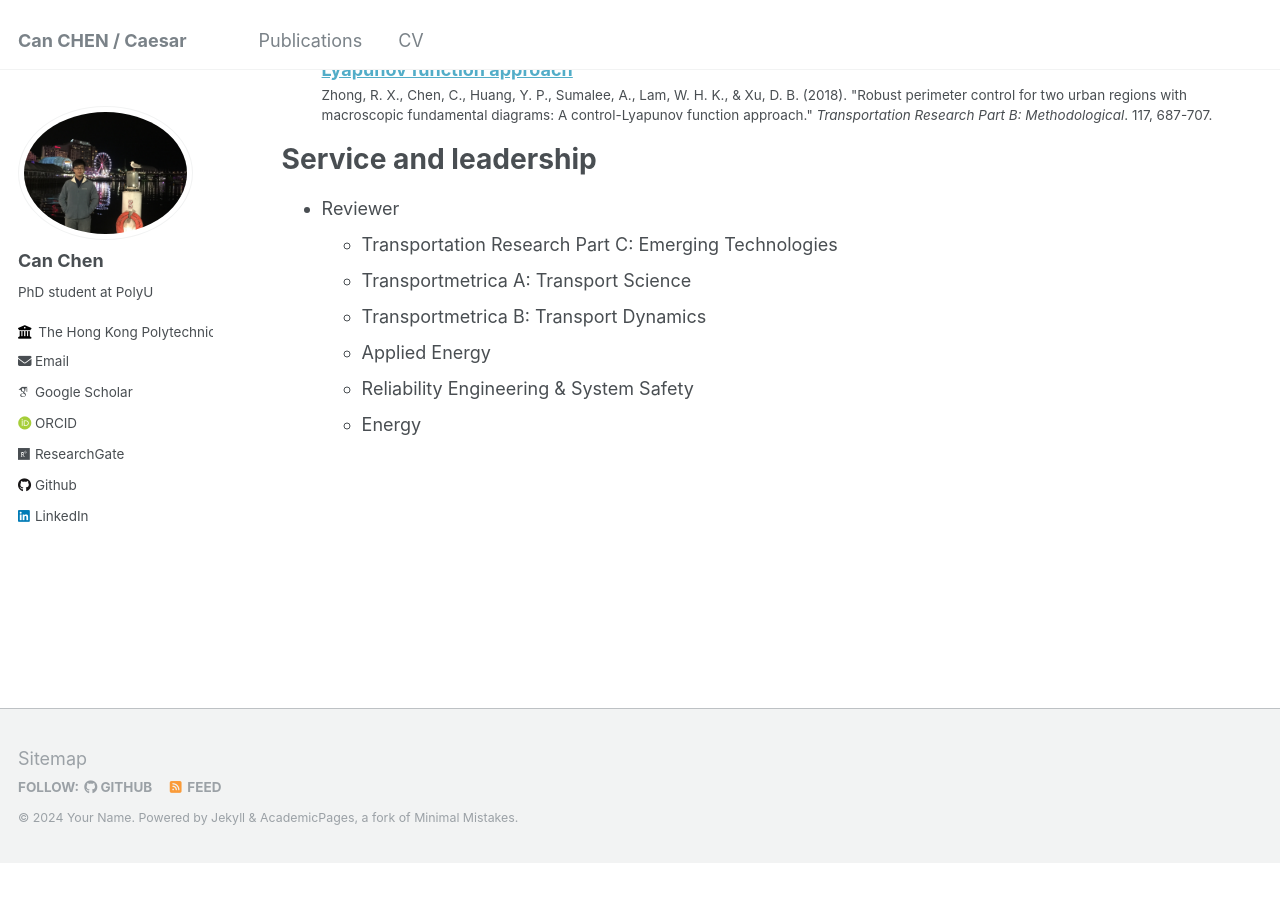
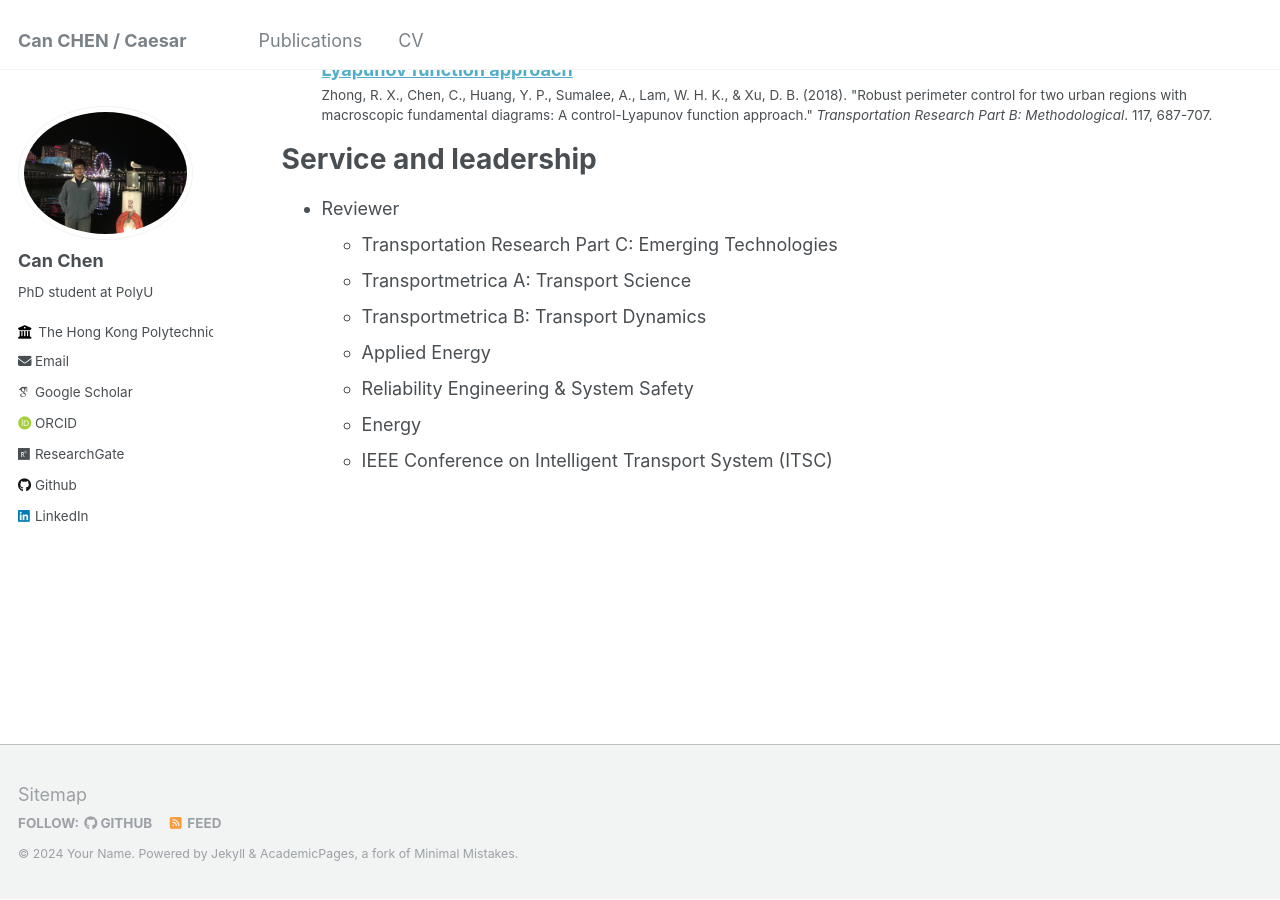
Before and after one commit to CanChen-Caesar/CanChen-Caesar.github.io, a Jekyll site: the page built from _pages/cv.md, in a window 1280 px wide and 900 px high, scrolled down 1718 px. Built offline with Jekyll 4.4.1, drawn with Linux system fonts in a browser that asks for light colours; some web fonts are replaced; before the commit the page ends 2582 px from its top, so only the background shows below that.

Commit message:
Update cv.md

```diff
--- a/_pages/cv.md
+++ b/_pages/cv.md
@@ -62,3 +62,4 @@ Service and leadership
   * Applied Energy
   * Reliability Engineering & System Safety
   * Energy
+  * IEEE Conference on Intelligent Transport System (ITSC)
```
